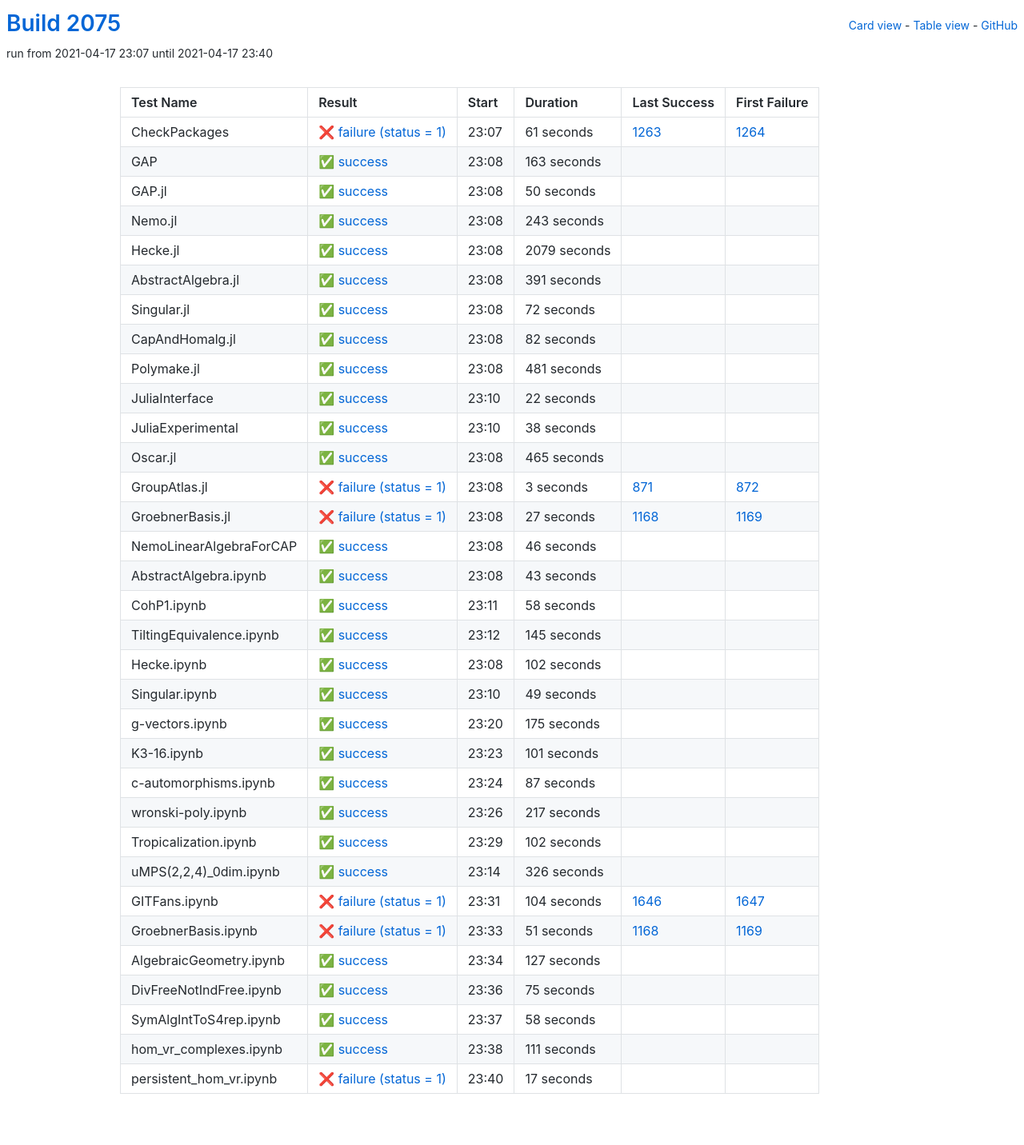
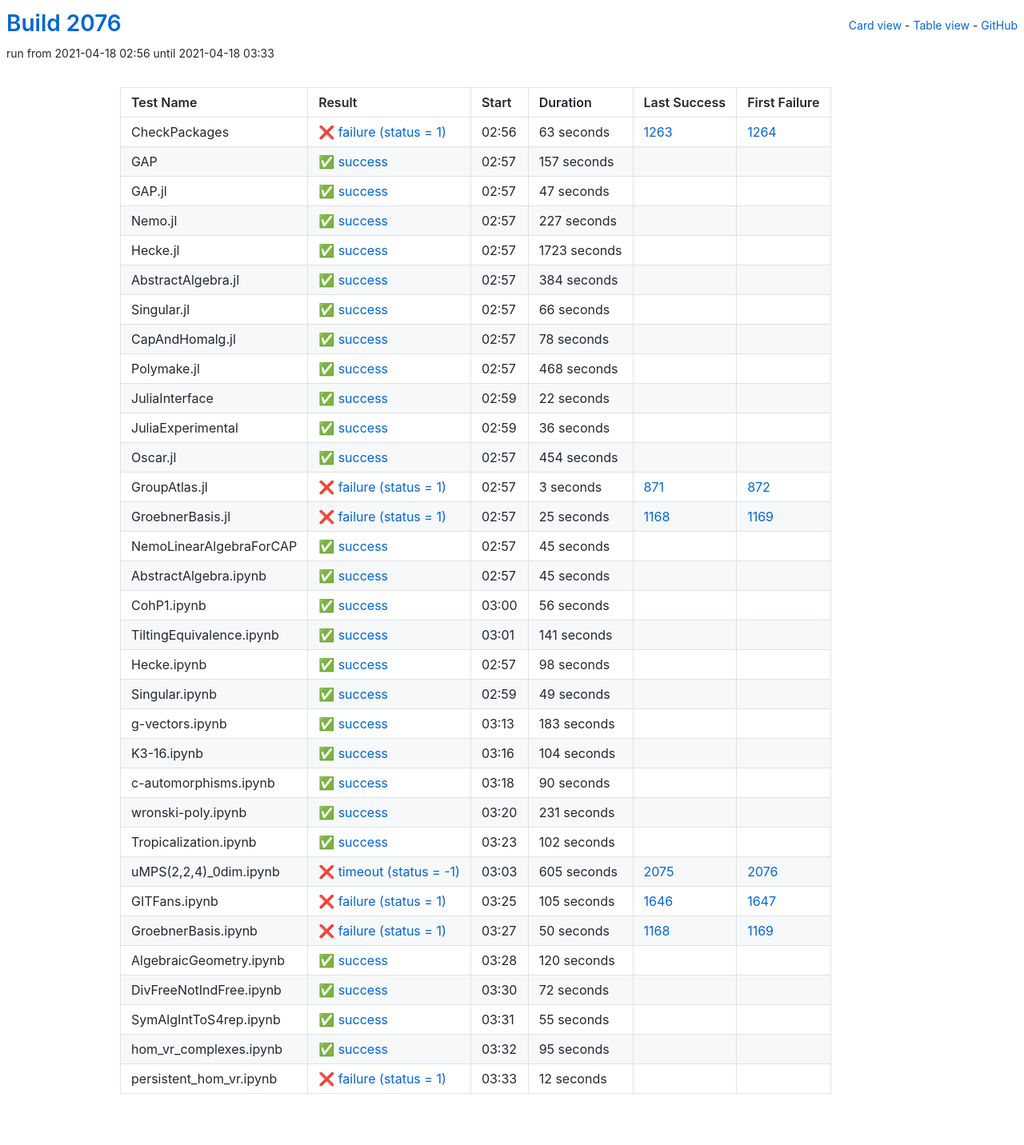
Before and after one commit to oscar-system/oscar-ci-status-stable, a Jekyll site: the page built from table.html, in a window 1280 px wide. Shown: the whole page at 80% size. Built offline with Jekyll 4.4.1, drawn with Linux system fonts in a browser that asks for light colours.

Commit message:
Build #2076

```diff
--- a/_data/ci.yml
+++ b/_data/ci.yml
@@ -1,6 +1,6 @@
 ---
-build: 2075
-build_url: https://oscarci.mathematik.uni-kl.de/job/oscar-stable/2075/
+build: 2076
+build_url: https://oscarci.mathematik.uni-kl.de/job/oscar-stable/2076/
 job: oscar-stable
 organization: oscar-system
 repo: oscar-ci-status-stable
@@ -8,116 +8,116 @@ repourl: https://github.com/oscar-system/oscar-ci-status-stable
 tests:
 - name: CheckPackages
   id: checkpackages
-  log: https://oscarci.mathematik.uni-kl.de/job/oscar-stable/2075/artifact/logs/build-2075/CheckPackages.log
-  start: 2021-04-17 23:07
+  log: https://oscarci.mathematik.uni-kl.de/job/oscar-stable/2076/artifact/logs/build-2076/CheckPackages.log
+  start: 2021-04-18 02:56
   success: false
   exitcode: 1
   status: failure
-  duration: 61
+  duration: 63
   last_success: 1263
   last_success_url: https://oscarci.mathematik.uni-kl.de/job/oscar-stable/1263/
   first_failure: 1264
   first_failure_url: https://oscarci.mathematik.uni-kl.de/job/oscar-stable/1264/
 - name: GAP
   id: gap
-  log: https://oscarci.mathematik.uni-kl.de/job/oscar-stable/2075/artifact/logs/build-2075/GAP.log
-  start: 2021-04-17 23:08
+  log: https://oscarci.mathematik.uni-kl.de/job/oscar-stable/2076/artifact/logs/build-2076/GAP.log
+  start: 2021-04-18 02:57
   success: true
   exitcode: 0
   status: success
-  duration: 163
+  duration: 157
   last_success: false
   last_success_url:
   first_failure: false
   first_failure_url:
 - name: GAP.jl
   id: gap-jl
-  log: https://oscarci.mathematik.uni-kl.de/job/oscar-stable/2075/artifact/logs/build-2075/GAP.jl.log
-  start: 2021-04-17 23:08
+  log: https://oscarci.mathematik.uni-kl.de/job/oscar-stable/2076/artifact/logs/build-2076/GAP.jl.log
+  start: 2021-04-18 02:57
   success: true
   exitcode: 0
   status: success
-  duration: 50
+  duration: 47
   last_success: false
   last_success_url:
   first_failure: false
   first_failure_url:
 - name: Nemo.jl
   id: nemo-jl
-  log: https://oscarci.mathematik.uni-kl.de/job/oscar-stable/2075/artifact/logs/build-2075/Nemo.jl.log
-  start: 2021-04-17 23:08
+  log: https://oscarci.mathematik.uni-kl.de/job/oscar-stable/2076/artifact/logs/build-2076/Nemo.jl.log
+  start: 2021-04-18 02:57
   success: true
   exitcode: 0
   status: success
-  duration: 243
+  duration: 227
   last_success: false
   last_success_url:
   first_failure: false
   first_failure_url:
 - name: Hecke.jl
   id: hecke-jl
-  log: https://oscarci.mathematik.uni-kl.de/job/oscar-stable/2075/artifact/logs/build-2075/Hecke.jl.log
-  start: 2021-04-17 23:08
+  log: https://oscarci.mathematik.uni-kl.de/job/oscar-stable/2076/artifact/logs/build-2076/Hecke.jl.log
+  start: 2021-04-18 02:57
   success: true
   exitcode: 0
   status: success
-  duration: 2079
+  duration: 1723
   last_success: false
   last_success_url:
   first_failure: false
   first_failure_url:
 - name: AbstractAlgebra.jl
   id: abstractalgebra-jl
-  log: https://oscarci.mathematik.uni-kl.de/job/oscar-stable/2075/artifact/logs/build-2075/AbstractAlgebra.jl.log
-  start: 2021-04-17 23:08
+  log: https://oscarci.mathematik.uni-kl.de/job/oscar-stable/2076/artifact/logs/build-2076/AbstractAlgebra.jl.log
+  start: 2021-04-18 02:57
   success: true
   exitcode: 0
   status: success
-  duration: 391
+  duration: 384
   last_success: false
   last_success_url:
   first_failure: false
   first_failure_url:
 - name: Singular.jl
   id: singular-jl
-  log: https://oscarci.mathematik.uni-kl.de/job/oscar-stable/2075/artifact/logs/build-2075/Singular.jl.log
-  start: 2021-04-17 23:08
+  log: https://oscarci.mathematik.uni-kl.de/job/oscar-stable/2076/artifact/logs/build-2076/Singular.jl.log
+  start: 2021-04-18 02:57
   success: true
   exitcode: 0
   status: success
-  duration: 72
+  duration: 66
   last_success: false
   last_success_url:
   first_failure: false
   first_failure_url:
 - name: CapAndHomalg.jl
   id: capandhomalg-jl
-  log: https://oscarci.mathematik.uni-kl.de/job/oscar-stable/2075/artifact/logs/build-2075/CapAndHomalg.jl.log
-  start: 2021-04-17 23:08
+  log: https://oscarci.mathematik.uni-kl.de/job/oscar-stable/2076/artifact/logs/build-2076/CapAndHomalg.jl.log
+  start: 2021-04-18 02:57
   success: true
   exitcode: 0
   status: success
-  duration: 82
+  duration: 78
   last_success: false
   last_success_url:
   first_failure: false
   first_failure_url:
 - name: Polymake.jl
   id: polymake-jl
-  log: https://oscarci.mathematik.uni-kl.de/job/oscar-stable/2075/artifact/logs/build-2075/Polymake.jl.log
-  start: 2021-04-17 23:08
+  log: https://oscarci.mathematik.uni-kl.de/job/oscar-stable/2076/artifact/logs/build-2076/Polymake.jl.log
+  start: 2021-04-18 02:57
   success: true
   exitcode: 0
   status: success
-  duration: 481
+  duration: 468
   last_success: false
   last_success_url:
   first_failure: false
   first_failure_url:
 - name: JuliaInterface
   id: juliainterface
-  log: https://oscarci.mathematik.uni-kl.de/job/oscar-stable/2075/artifact/logs/build-2075/JuliaInterface.log
-  start: 2021-04-17 23:10
+  log: https://oscarci.mathematik.uni-kl.de/job/oscar-stable/2076/artifact/logs/build-2076/JuliaInterface.log
+  start: 2021-04-18 02:59
   success: true
   exitcode: 0
   status: success
@@ -128,32 +128,32 @@ tests:
   first_failure_url:
 - name: JuliaExperimental
   id: juliaexperimental
-  log: https://oscarci.mathematik.uni-kl.de/job/oscar-stable/2075/artifact/logs/build-2075/JuliaExperimental.log
-  start: 2021-04-17 23:10
+  log: https://oscarci.mathematik.uni-kl.de/job/oscar-stable/2076/artifact/logs/build-2076/JuliaExperimental.log
+  start: 2021-04-18 02:59
   success: true
   exitcode: 0
   status: success
-  duration: 38
+  duration: 36
   last_success: false
   last_success_url:
   first_failure: false
   first_failure_url:
 - name: Oscar.jl
   id: oscar-jl
-  log: https://oscarci.mathematik.uni-kl.de/job/oscar-stable/2075/artifact/logs/build-2075/Oscar.jl.log
-  start: 2021-04-17 23:08
+  log: https://oscarci.mathematik.uni-kl.de/job/oscar-stable/2076/artifact/logs/build-2076/Oscar.jl.log
+  start: 2021-04-18 02:57
   success: true
   exitcode: 0
   status: success
-  duration: 465
+  duration: 454
   last_success: false
   last_success_url:
   first_failure: false
   first_failure_url:
 - name: GroupAtlas.jl
   id: groupatlas-jl
-  log: https://oscarci.mathematik.uni-kl.de/job/oscar-stable/2075/artifact/logs/build-2075/GroupAtlas.jl.log
-  start: 2021-04-17 23:08
+  log: https://oscarci.mathematik.uni-kl.de/job/oscar-stable/2076/artifact/logs/build-2076/GroupAtlas.jl.log
+  start: 2021-04-18 02:57
   success: false
   exitcode: 1
   status: failure
@@ -164,80 +164,80 @@ tests:
   first_failure_url: https://oscarci.mathematik.uni-kl.de/job/oscar-stable/872/
 - name: GroebnerBasis.jl
   id: groebnerbasis-jl
-  log: https://oscarci.mathematik.uni-kl.de/job/oscar-stable/2075/artifact/logs/build-2075/GroebnerBasis.jl.log
-  start: 2021-04-17 23:08
+  log: https://oscarci.mathematik.uni-kl.de/job/oscar-stable/2076/artifact/logs/build-2076/GroebnerBasis.jl.log
+  start: 2021-04-18 02:57
   success: false
   exitcode: 1
   status: failure
-  duration: 27
+  duration: 25
   last_success: 1168
   last_success_url: https://oscarci.mathematik.uni-kl.de/job/oscar-stable/1168/
   first_failure: 1169
   first_failure_url: https://oscarci.mathematik.uni-kl.de/job/oscar-stable/1169/
 - name: NemoLinearAlgebraForCAP
   id: nemolinearalgebraforcap
-  log: https://oscarci.mathematik.uni-kl.de/job/oscar-stable/2075/artifact/logs/build-2075/NemoLinearAlgebraForCAP.log
-  start: 2021-04-17 23:08
+  log: https://oscarci.mathematik.uni-kl.de/job/oscar-stable/2076/artifact/logs/build-2076/NemoLinearAlgebraForCAP.log
+  start: 2021-04-18 02:57
   success: true
   exitcode: 0
   status: success
-  duration: 46
+  duration: 45
   last_success: false
   last_success_url:
   first_failure: false
   first_failure_url:
 - name: AbstractAlgebra.ipynb
   id: abstractalgebra-ipynb
-  log: https://oscarci.mathematik.uni-kl.de/job/oscar-stable/2075/artifact/logs/build-2075/AbstractAlgebra.ipynb.log
-  start: 2021-04-17 23:08
+  log: https://oscarci.mathematik.uni-kl.de/job/oscar-stable/2076/artifact/logs/build-2076/AbstractAlgebra.ipynb.log
+  start: 2021-04-18 02:57
   success: true
   exitcode: 0
   status: success
-  duration: 43
+  duration: 45
   last_success: false
   last_success_url:
   first_failure: false
   first_failure_url:
 - name: CohP1.ipynb
   id: cohp1-ipynb
-  log: https://oscarci.mathematik.uni-kl.de/job/oscar-stable/2075/artifact/logs/build-2075/CohP1.ipynb.log
-  start: 2021-04-17 23:11
+  log: https://oscarci.mathematik.uni-kl.de/job/oscar-stable/2076/artifact/logs/build-2076/CohP1.ipynb.log
+  start: 2021-04-18 03:00
   success: true
   exitcode: 0
   status: success
-  duration: 58
+  duration: 56
   last_success: false
   last_success_url:
   first_failure: false
   first_failure_url:
 - name: TiltingEquivalence.ipynb
   id: tiltingequivalence-ipynb
-  log: https://oscarci.mathematik.uni-kl.de/job/oscar-stable/2075/artifact/logs/build-2075/TiltingEquivalence.ipynb.log
-  start: 2021-04-17 23:12
+  log: https://oscarci.mathematik.uni-kl.de/job/oscar-stable/2076/artifact/logs/build-2076/TiltingEquivalence.ipynb.log
+  start: 2021-04-18 03:01
   success: true
   exitcode: 0
   status: success
-  duration: 145
+  duration: 141
   last_success: false
   last_success_url:
   first_failure: false
   first_failure_url:
 - name: Hecke.ipynb
   id: hecke-ipynb
-  log: https://oscarci.mathematik.uni-kl.de/job/oscar-stable/2075/artifact/logs/build-2075/Hecke.ipynb.log
-  start: 2021-04-17 23:08
+  log: https://oscarci.mathematik.uni-kl.de/job/oscar-stable/2076/artifact/logs/build-2076/Hecke.ipynb.log
+  start: 2021-04-18 02:57
   success: true
   exitcode: 0
   status: success
-  duration: 102
+  duration: 98
   last_success: false
   last_success_url:
   first_failure: false
   first_failure_url:
 - name: Singular.ipynb
   id: singular-ipynb
-  log: https://oscarci.mathematik.uni-kl.de/job/oscar-stable/2075/artifact/logs/build-2075/Singular.ipynb.log
-  start: 2021-04-17 23:10
+  log: https://oscarci.mathematik.uni-kl.de/job/oscar-stable/2076/artifact/logs/build-2076/Singular.ipynb.log
+  start: 2021-04-18 02:59
   success: true
   exitcode: 0
   status: success
@@ -248,56 +248,56 @@ tests:
   first_failure_url:
 - name: g-vectors.ipynb
   id: g-vectors-ipynb
-  log: https://oscarci.mathematik.uni-kl.de/job/oscar-stable/2075/artifact/logs/build-2075/g-vectors.ipynb.log
-  start: 2021-04-17 23:20
+  log: https://oscarci.mathematik.uni-kl.de/job/oscar-stable/2076/artifact/logs/build-2076/g-vectors.ipynb.log
+  start: 2021-04-18 03:13
   success: true
   exitcode: 0
   status: success
-  duration: 175
+  duration: 183
   last_success: false
   last_success_url:
   first_failure: false
   first_failure_url:
 - name: K3-16.ipynb
   id: k3-16-ipynb
-  log: https://oscarci.mathematik.uni-kl.de/job/oscar-stable/2075/artifact/logs/build-2075/K3-16.ipynb.log
-  start: 2021-04-17 23:23
+  log: https://oscarci.mathematik.uni-kl.de/job/oscar-stable/2076/artifact/logs/build-2076/K3-16.ipynb.log
+  start: 2021-04-18 03:16
   success: true
   exitcode: 0
   status: success
-  duration: 101
+  duration: 104
   last_success: false
   last_success_url:
   first_failure: false
   first_failure_url:
 - name: c-automorphisms.ipynb
   id: c-automorphisms-ipynb
-  log: https://oscarci.mathematik.uni-kl.de/job/oscar-stable/2075/artifact/logs/build-2075/c-automorphisms.ipynb.log
-  start: 2021-04-17 23:24
+  log: https://oscarci.mathematik.uni-kl.de/job/oscar-stable/2076/artifact/logs/build-2076/c-automorphisms.ipynb.log
+  start: 2021-04-18 03:18
   success: true
   exitcode: 0
   status: success
-  duration: 87
+  duration: 90
   last_success: false
   last_success_url:
   first_failure: false
   first_failure_url:
 - name: wronski-poly.ipynb
   id: wronski-poly-ipynb
-  log: https://oscarci.mathematik.uni-kl.de/job/oscar-stable/2075/artifact/logs/build-2075/wronski-poly.ipynb.log
-  start: 2021-04-17 23:26
+  log: https://oscarci.mathematik.uni-kl.de/job/oscar-stable/2076/artifact/logs/build-2076/wronski-poly.ipynb.log
+  start: 2021-04-18 03:20
   success: true
   exitcode: 0
   status: success
-  duration: 217
+  duration: 231
   last_success: false
   last_success_url:
   first_failure: false
   first_failure_url:
 - name: Tropicalization.ipynb
   id: tropicalization-ipynb
-  log: https://oscarci.mathematik.uni-kl.de/job/oscar-stable/2075/artifact/logs/build-2075/Tropicalization.ipynb.log
-  start: 2021-04-17 23:29
+  log: https://oscarci.mathematik.uni-kl.de/job/oscar-stable/2076/artifact/logs/build-2076/Tropicalization.ipynb.log
+  start: 2021-04-18 03:23
   success: true
   exitcode: 0
   status: success
@@ -308,96 +308,96 @@ tests:
   first_failure_url:
 - name: uMPS(2,2,4)_0dim.ipynb
   id: umps-2-2-4-0dim-ipynb
-  log: https://oscarci.mathematik.uni-kl.de/job/oscar-stable/2075/artifact/logs/build-2075/uMPS-2-2-4-_0dim.ipynb.log
-  start: 2021-04-17 23:14
-  success: true
-  exitcode: 0
-  status: success
-  duration: 326
-  last_success: false
-  last_success_url:
-  first_failure: false
-  first_failure_url:
+  log: https://oscarci.mathematik.uni-kl.de/job/oscar-stable/2076/artifact/logs/build-2076/uMPS-2-2-4-_0dim.ipynb.log
+  start: 2021-04-18 03:03
+  success: false
+  exitcode: -1
+  status: timeout
+  duration: 605
+  last_success: 2075
+  last_success_url: https://oscarci.mathematik.uni-kl.de/job/oscar-stable/2075/
+  first_failure: 2076
+  first_failure_url: https://oscarci.mathematik.uni-kl.de/job/oscar-stable/2076/
 - name: GITFans.ipynb
   id: gitfans-ipynb
-  log: https://oscarci.mathematik.uni-kl.de/job/oscar-stable/2075/artifact/logs/build-2075/GITFans.ipynb.log
-  start: 2021-04-17 23:31
+  log: https://oscarci.mathematik.uni-kl.de/job/oscar-stable/2076/artifact/logs/build-2076/GITFans.ipynb.log
+  start: 2021-04-18 03:25
   success: false
   exitcode: 1
   status: failure
-  duration: 104
+  duration: 105
   last_success: 1646
   last_success_url: https://oscarci.mathematik.uni-kl.de/job/oscar-stable/1646/
   first_failure: 1647
   first_failure_url: https://oscarci.mathematik.uni-kl.de/job/oscar-stable/1647/
 - name: GroebnerBasis.ipynb
   id: groebnerbasis-ipynb
-  log: https://oscarci.mathematik.uni-kl.de/job/oscar-stable/2075/artifact/logs/build-2075/GroebnerBasis.ipynb.log
-  start: 2021-04-17 23:33
+  log: https://oscarci.mathematik.uni-kl.de/job/oscar-stable/2076/artifact/logs/build-2076/GroebnerBasis.ipynb.log
+  start: 2021-04-18 03:27
   success: false
   exitcode: 1
   status: failure
-  duration: 51
+  duration: 50
   last_success: 1168
   last_success_url: https://oscarci.mathematik.uni-kl.de/job/oscar-stable/1168/
   first_failure: 1169
   first_failure_url: https://oscarci.mathematik.uni-kl.de/job/oscar-stable/1169/
 - name: AlgebraicGeometry.ipynb
   id: algebraicgeometry-ipynb
-  log: https://oscarci.mathematik.uni-kl.de/job/oscar-stable/2075/artifact/logs/build-2075/AlgebraicGeometry.ipynb.log
-  start: 2021-04-17 23:34
+  log: https://oscarci.mathematik.uni-kl.de/job/oscar-stable/2076/artifact/logs/build-2076/AlgebraicGeometry.ipynb.log
+  start: 2021-04-18 03:28
   success: true
   exitcode: 0
   status: success
-  duration: 127
+  duration: 120
   last_success: false
   last_success_url:
   first_failure: false
   first_failure_url:
 - name: DivFreeNotIndFree.ipynb
   id: divfreenotindfree-ipynb
-  log: https://oscarci.mathematik.uni-kl.de/job/oscar-stable/2075/artifact/logs/build-2075/DivFreeNotIndFree.ipynb.log
-  start: 2021-04-17 23:36
+  log: https://oscarci.mathematik.uni-kl.de/job/oscar-stable/2076/artifact/logs/build-2076/DivFreeNotIndFree.ipynb.log
+  start: 2021-04-18 03:30
   success: true
   exitcode: 0
   status: success
-  duration: 75
+  duration: 72
   last_success: false
   last_success_url:
   first_failure: false
   first_failure_url:
 - name: SymAlgIntToS4rep.ipynb
   id: symalginttos4rep-ipynb
-  log: https://oscarci.mathematik.uni-kl.de/job/oscar-stable/2075/artifact/logs/build-2075/SymAlgIntToS4rep.ipynb.log
-  start: 2021-04-17 23:37
+  log: https://oscarci.mathematik.uni-kl.de/job/oscar-stable/2076/artifact/logs/build-2076/SymAlgIntToS4rep.ipynb.log
+  start: 2021-04-18 03:31
   success: true
   exitcode: 0
   status: success
-  duration: 58
+  duration: 55
   last_success: false
   last_success_url:
   first_failure: false
   first_failure_url:
 - name: hom_vr_complexes.ipynb
   id: hom-vr-complexes-ipynb
-  log: https://oscarci.mathematik.uni-kl.de/job/oscar-stable/2075/artifact/logs/build-2075/hom_vr_complexes.ipynb.log
-  start: 2021-04-17 23:38
+  log: https://oscarci.mathematik.uni-kl.de/job/oscar-stable/2076/artifact/logs/build-2076/hom_vr_complexes.ipynb.log
+  start: 2021-04-18 03:32
   success: true
   exitcode: 0
   status: success
-  duration: 111
+  duration: 95
   last_success: false
   last_success_url:
   first_failure: false
   first_failure_url:
 - name: persistent_hom_vr.ipynb
   id: persistent-hom-vr-ipynb
-  log: https://oscarci.mathematik.uni-kl.de/job/oscar-stable/2075/artifact/logs/build-2075/persistent_hom_vr.ipynb.log
-  start: 2021-04-17 23:40
+  log: https://oscarci.mathematik.uni-kl.de/job/oscar-stable/2076/artifact/logs/build-2076/persistent_hom_vr.ipynb.log
+  start: 2021-04-18 03:33
   success: false
   exitcode: 1
   status: failure
-  duration: 17
+  duration: 12
   last_success: false
   last_success_url:
   first_failure: false
```
Also changed, not shown: README.md.
